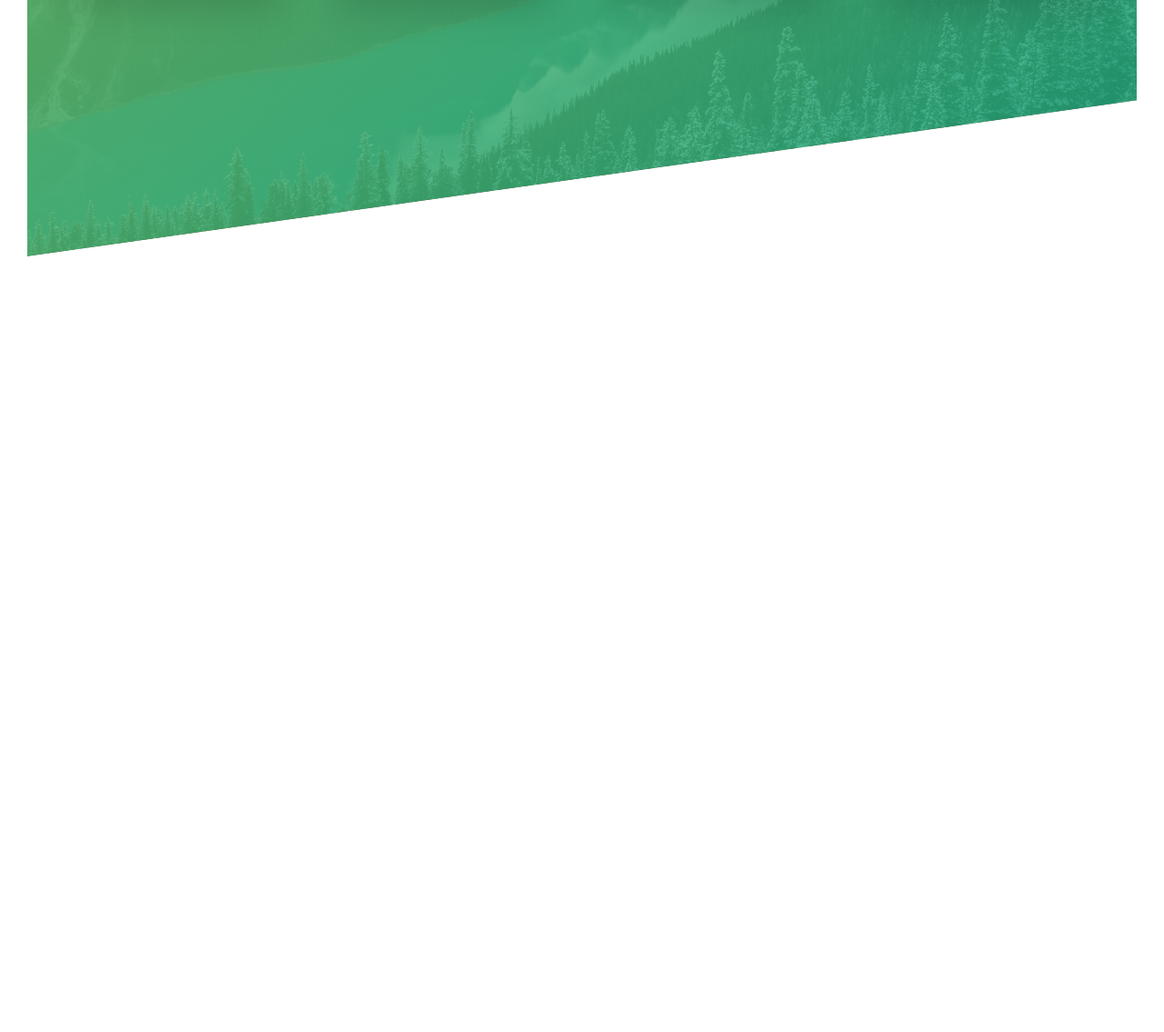
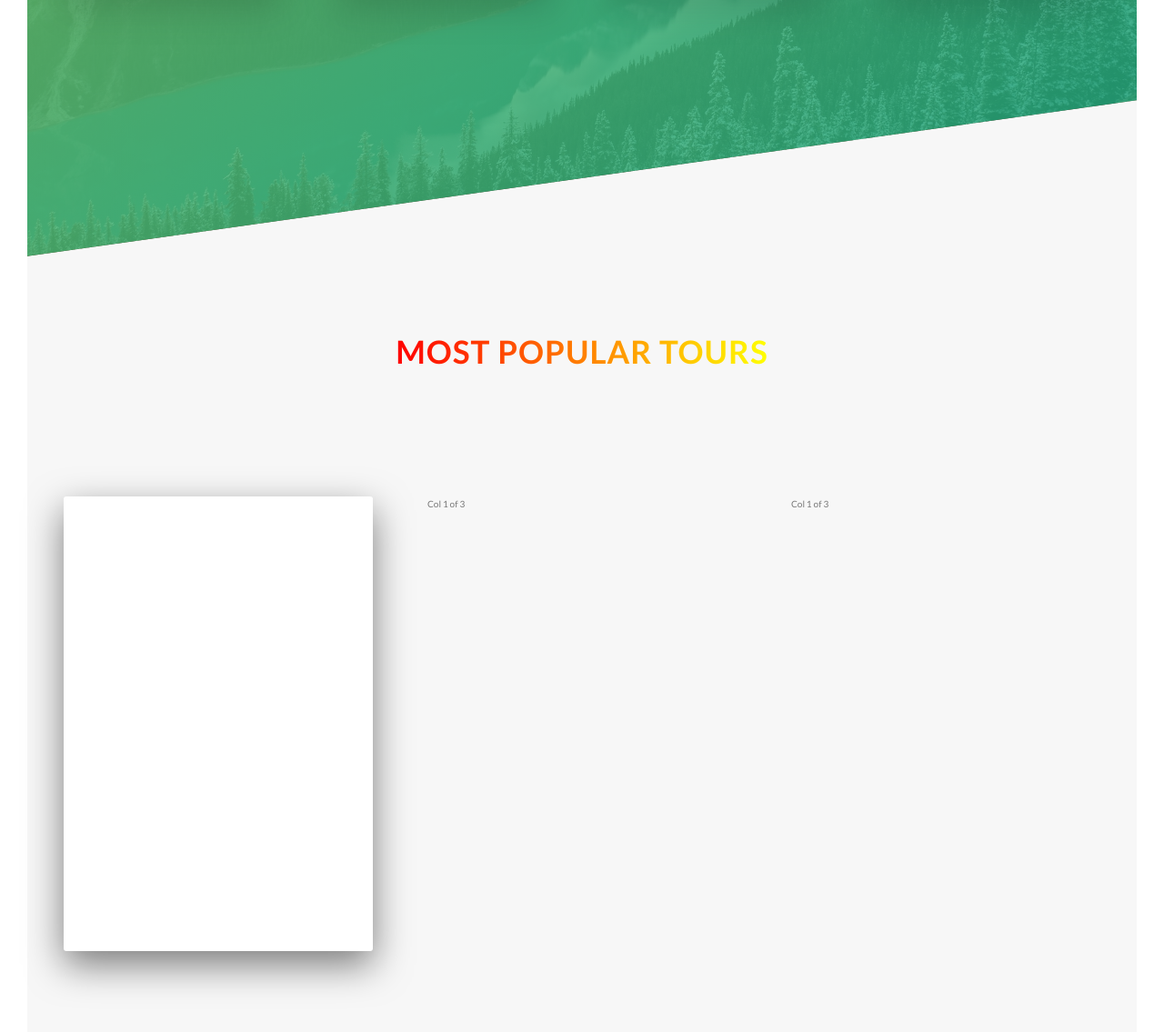
Before and after one commit to jksh88/natour, a website: page index.html in a window 1280 px wide. Shown: the part 2364-3499 px from the top of the page at 91% size. Before the commit the page ends 2711 px from the top, so only its background shows below. Drawn offline with Linux system fonts and the light colour scheme.

Commit message:
Laid out frame for Tours section

```diff
--- a/index.html
+++ b/index.html
@@ -102,15 +102,30 @@
               </col-1-of-4>
             </div>
           </section>
-        </main>
 
-
-        <!----
-        <section class="grid-test">
+          <section class="section-tours">
+            <div class="u-center-text u-margin-bottom-big">
+              <div class="heading-secondary">Most Popular Tours</div>
+            </div>
 
             <div class="row">
               <div class="col-1-of-3">
-              Col 1 of 3
+                <div class="card">
+                  <div class="card__side card__side--front">
+                    <div class="card_picture card_picture-1">
+                      &nbsp;
+                    </div>
+                    <div class="card_heading">
+                      Heading
+                    </div>
+                    <div class="card_details">
+                      Details
+                    </div>
+                  </div>
+                  <div class="card__side card__side--back card_side--back-1">
+                    BACK
+                  </div>
+                </div>
               </div>
               <div class="col-1-of-3">
                 Col 1 of 3
@@ -119,6 +134,17 @@
                 Col 1 of 3
               </div>
             </div>
+
+          </section>
+
+
+        </main>
+
+
+        <!----
+        <section class="grid-test">
+
+
 
           <div class="row">
             <div class="col-1-of-3">
--- a/sass/abstracts/_variables.scss
+++ b/sass/abstracts/_variables.scss
@@ -2,6 +2,12 @@
 $color-primary: #55c57a;
 $color-primary-light: #7ed56f;
 $color-primary-dark: #28b485;
+
+$color-secondary-light:#ffb900;
+$color-secondary-dark:#ff7730;
+
+$color-tertiary-light:#2998ff;
+$color-tertiary-dark:#5643fa;
 
 $color-grey-light-1:#f7f7f7;
 
--- /dev/null
+++ b/sass/components/_card.scss
@@ -0,0 +1,49 @@
+.card {
+
+  // FUNCTIONALITY
+  perspective: 150rem;
+  -moz-perspective: 150rem;
+  position: relative;
+  height: 50rem;
+
+  &__side {
+    color: white;
+    font-size: 3rem;
+    height: 50rem;
+    transition: all 1s ease;
+    position: absolute;
+    top: 0;
+    left: 0;
+    width: 100%;
+    backface-visibility: hidden;
+    border-radius: 3px;
+    box-shadow: 0 1.5rem 4rem rgba($color-black, .5);
+
+    &--front {
+      background-color: $color-white;
+    }
+
+    &--back {
+      transform: rotateY(180deg);
+
+      &-1 {
+        background-image: linear-gradient(to bottom right, $color-secondary-light, $color-secondary-dark);
+      }
+    }
+  }
+
+  &:hover &__side--front {
+    transform: rotateY(-180deg);
+    // background-color: black;
+  }
+
+  &:hover &__side--back {
+    transform: rotateY(0);
+  }
+
+  //FRONT SIDE STYLING
+  &__picture {
+    background-image: url(../img/nat-5.img);
+
+  }
+}
--- a/sass/main.scss
+++ b/sass/main.scss
@@ -7,6 +7,7 @@
 @import "base/typography";
 @import "base/utilities";
 
+@import "components/card";
 @import "components/feature-box";
 @import "components/composition";
 @import "components/button";
--- a/sass/pages/_home.scss
+++ b/sass/pages/_home.scss
@@ -14,3 +14,9 @@
     url(../img/nat-4.jpg);
   background-size: cover;
 }
+
+.section-tours {
+  background-color: $color-grey-light-1;
+  padding: 25rem 0 50rem 0;
+  margin-top: -21rem;
+}
```
Also changed, not shown: css/style.css, sass/main.css, 1 other file. Lines whose indentation alone changed are shown as unchanged.
